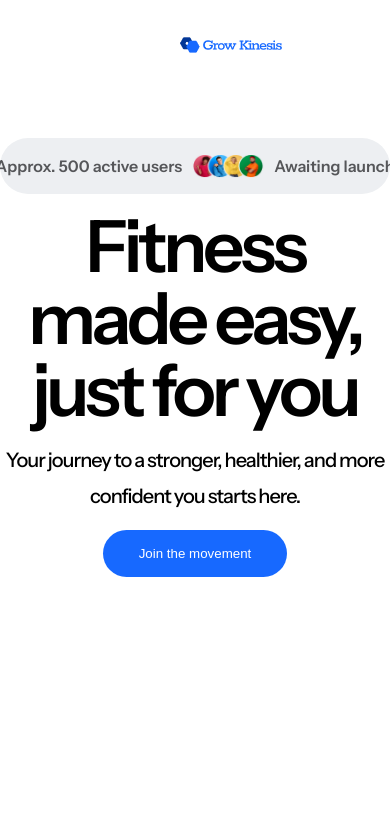
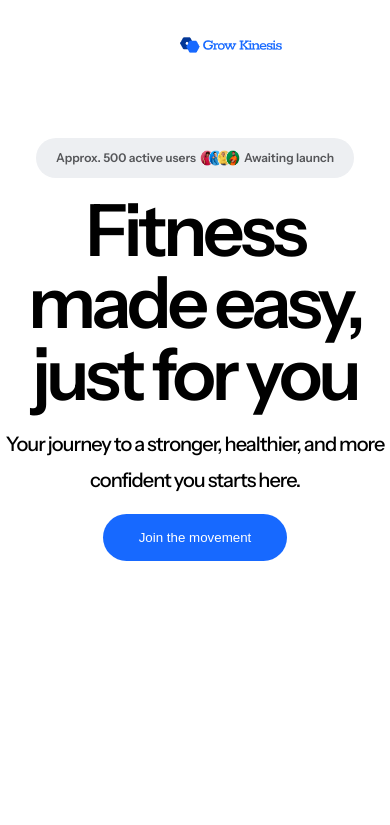
Before and after one commit to Meetkamal256/Grow-Kinesis, a Next.js app: page / in a window 390 px wide. Shown: the top 825 px of the page. Built offline with nearby package versions, Linux system fonts and the light colour scheme.

Commit message:
optimized waitlist component for mobile

```diff
--- a/app/_components/WaistListBadge/WaitListBadge.module.css
+++ b/app/_components/WaistListBadge/WaitListBadge.module.css
@@ -21,3 +21,21 @@
   line-height: 24px;
   white-space: nowrap;
 }
+
+@media screen and (max-width: 600px) {
+  .badgeContainer {
+    padding: 12px 20px 12px 20px;
+  }
+
+  .badgeText {
+    gap: 4px;
+    font-size: 12px;
+    line-height: 16px;
+    letter-spacing: -0.2;
+  }
+
+  .avatarImg {
+    width: 40px;
+    height: 16px;
+  }
+}
--- a/app/_components/WaistListBadge/WaitListBadge.tsx
+++ b/app/_components/WaistListBadge/WaitListBadge.tsx
@@ -5,7 +5,7 @@ const WaitListBadge = () => (
   <div className={styles.badgeContainer}>
     <div className={styles.badgeText}>
       Approx. 500 active users
-      <img src="images/avatars.png" alt="avatars" width={72} height={24} />
+      <Image src="/images/avatars.png" alt="avatars" width={72} height={24} className={styles.avatarImg} />
       Awaiting launch
     </div>
   </div>
```
